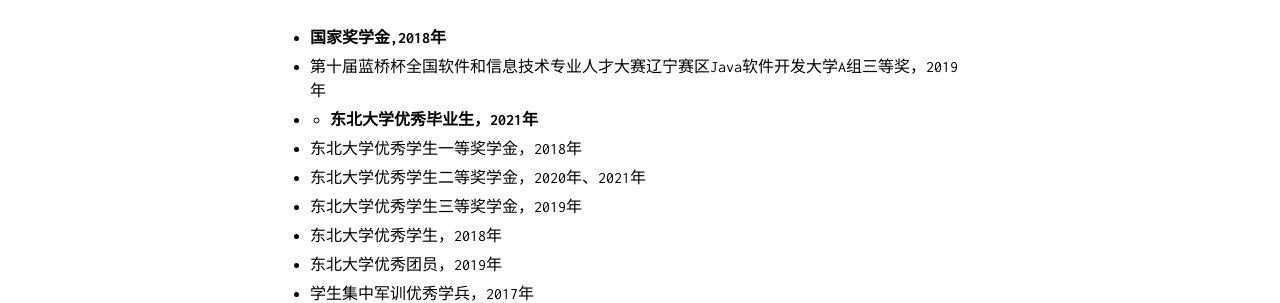
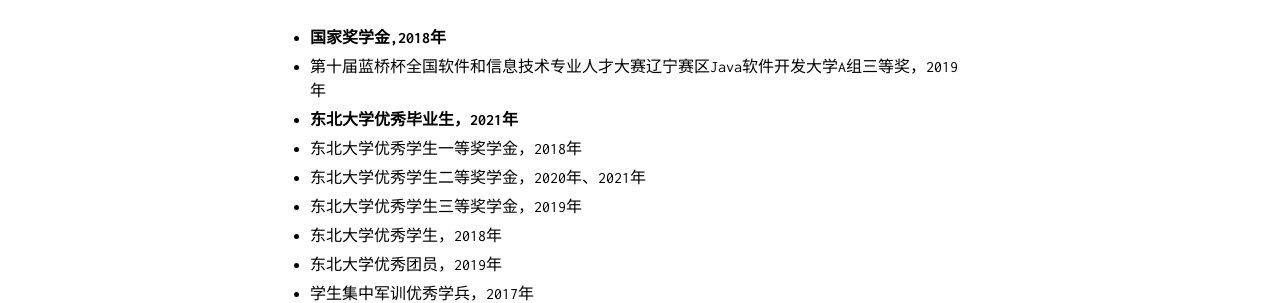
Before and after one commit to OrientTraveller/OrientTraveller.github.io, a Jekyll site: the page built from index.md, in a window 1280 px wide. Shown: the part 445-748 px from the top of the page. Built offline with Jekyll 4.4.1, drawn with Linux system fonts in a browser that asks for light colours; our own code applies the rules of GitHub Pages for plain Markdown files; comment, search, counter and statistics services are not loaded.

```diff
--- a/index.md
+++ b/index.md
@@ -10,7 +10,7 @@
 # 个人荣誉与竞赛获奖
 - **国家奖学金,2018年**
 - 第十届蓝桥杯全国软件和信息技术专业人才大赛辽宁赛区Java软件开发大学A组三等奖，2019年
-- - **东北大学优秀毕业生，2021年**
+- **东北大学优秀毕业生，2021年**
 - 东北大学优秀学生一等奖学金，2018年
 - 东北大学优秀学生二等奖学金，2020年、2021年
 - 东北大学优秀学生三等奖学金，2019年
```
